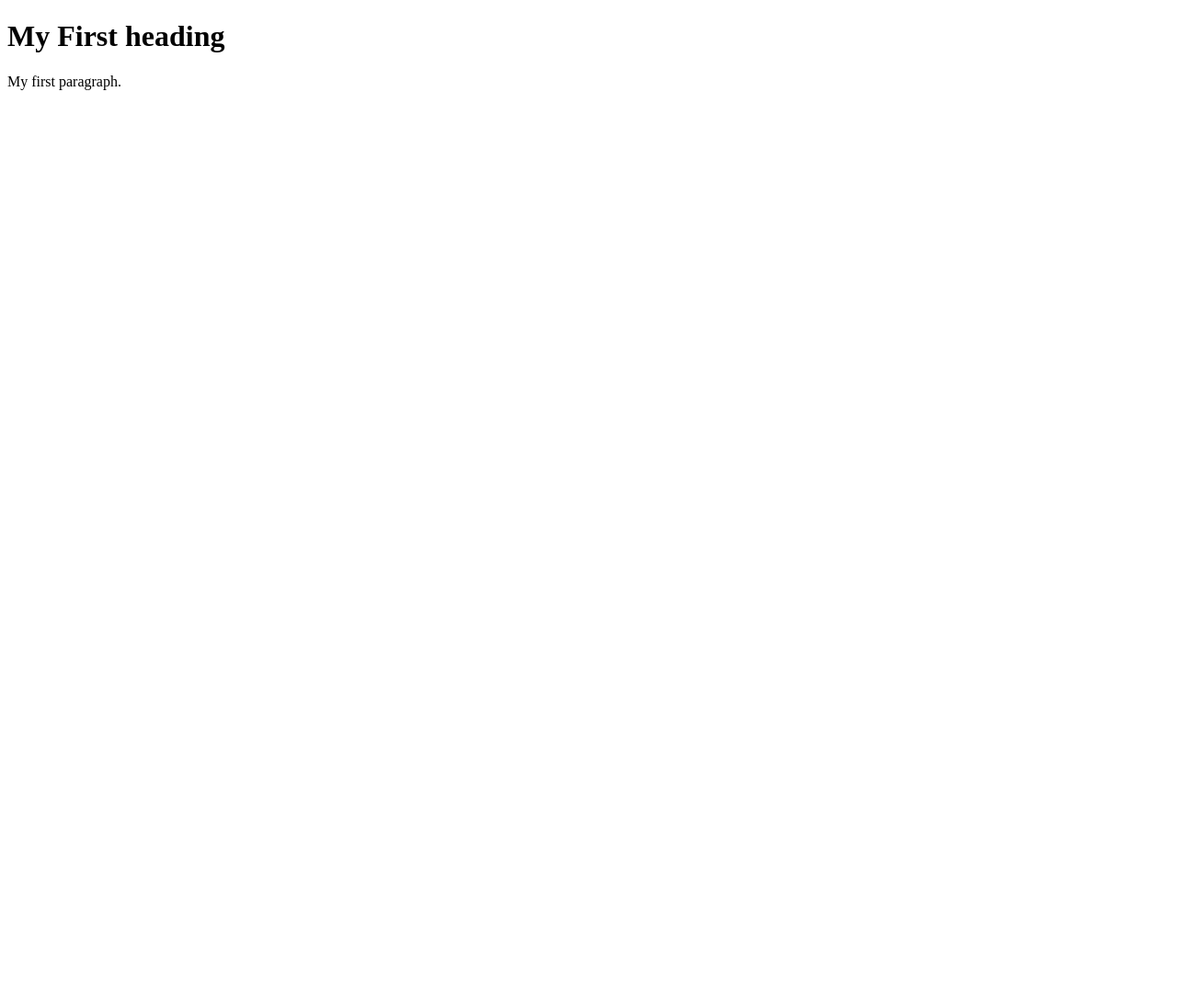
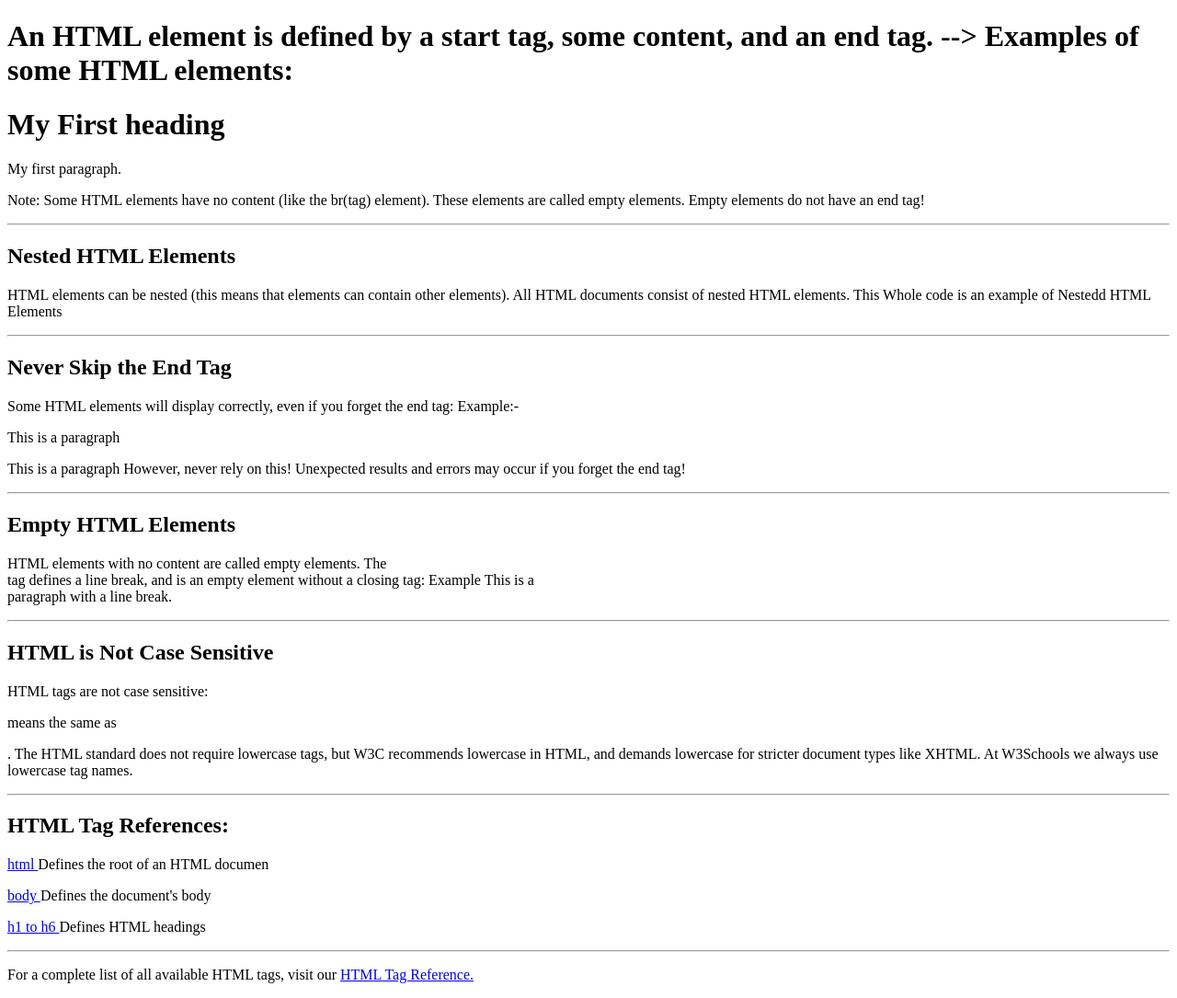
Before and after one commit to AMARJEETKAUR2022/HTML-1, a plain HTML site: page index.html in a window 1280 px wide. Shown: the whole page at 92% size. Before the commit the page ends 800 px from the top, so only its background shows below. Drawn offline with Linux system fonts and the light colour scheme.

Commit message:
Html elements explanation

```diff
--- a/index.html
+++ b/index.html
@@ -1,4 +1,4 @@
-<!-- Boiler Plate Codde -->
+<!-- HTML Element -->
 <!DOCTYPE html>
 <html lang="en">
 <head>
@@ -8,7 +8,89 @@
     <title>HTML-1</title>
 </head>
 <body>
+    <bold>
+    <h1>
+    An HTML element is defined by a start tag, some content, and an end tag. -->
+    Examples of some HTML elements:
+    </h1>
+    </bold>
     <h1>My First heading</h1>
     <p>My first paragraph.</p>
+    <p>Note: Some HTML elements have no content (like the br(tag) element).
+        These elements are called empty elements. Empty elements do not have an end tag!</p>
+
+    <hr>
+
+
+    <p>
+    <h2>Nested HTML Elements</h2>
+    HTML elements can be nested (this means that elements can contain other elements).
+    All HTML documents consist of nested HTML elements.
+    This Whole code is an example of Nestedd HTML Elements
+    </p>
+
+    <hr>
+
+
+    <p>
+    <h2>Never Skip the End Tag</h2>
+    Some HTML elements will display correctly, even if you forget the end tag:
+    Example:-
+    <p>This is a paragraph
+    <p>This is a paragraph
+    However, never rely on this! Unexpected results and errors may occur if you forget the end tag!
+
+    </p>
+
+    <hr>
+
+
+
+
+    <p>
+
+    <h2>Empty HTML Elements</h2>
+    HTML elements with no content are called empty elements.
+    The <br> tag defines a line break, and is an empty element without a closing tag:
+    Example
+    This is a <br> paragraph with a line break.
+
+    </p>
+
+    <hr>
+
+
+
+
+    <p>
+    <h2>HTML is Not Case Sensitive</h2>
+    HTML tags are not case sensitive: <P> means the same as <p>.
+
+    The HTML standard does not require lowercase tags, but W3C recommends lowercase in HTML, and demands lowercase for stricter document types like XHTML.
+
+    At W3Schools we always use lowercase tag names.
+    </p>
+
+    <hr>
+
+
+
+
+    <p>
+
+    <h2>HTML Tag References:</h2>
+    <p><a href="https://www.w3schools.com/tags/tag_html.asp"> html </a> Defines the root of an HTML documen </p>
+    <p><a href="https://www.w3schools.com/tags/tag_body.asp"> body </a>Defines the document's body</p>
+    <p><a href="https://www.w3schools.com/tags/tag_hn.asp"> h1 to h6 </a>Defines HTML headings</p>
+    </p>
+
+    <hr>
+
+
+    <p>
+        For a complete list of all available HTML tags, visit our
+        <a href="https://www.w3schools.com/tags/default.asp"> HTML Tag Reference.</a>
+
+    </p>
 </body>
 </html>
```
